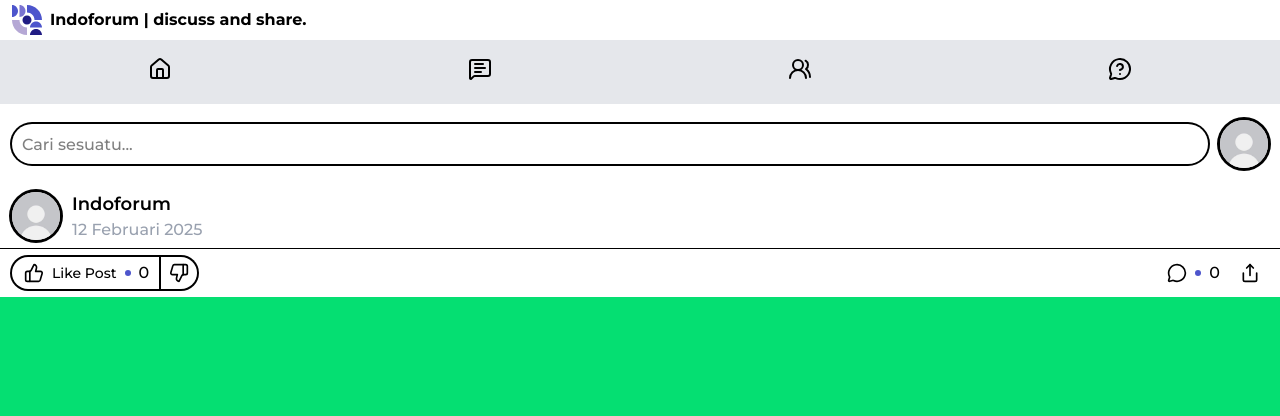
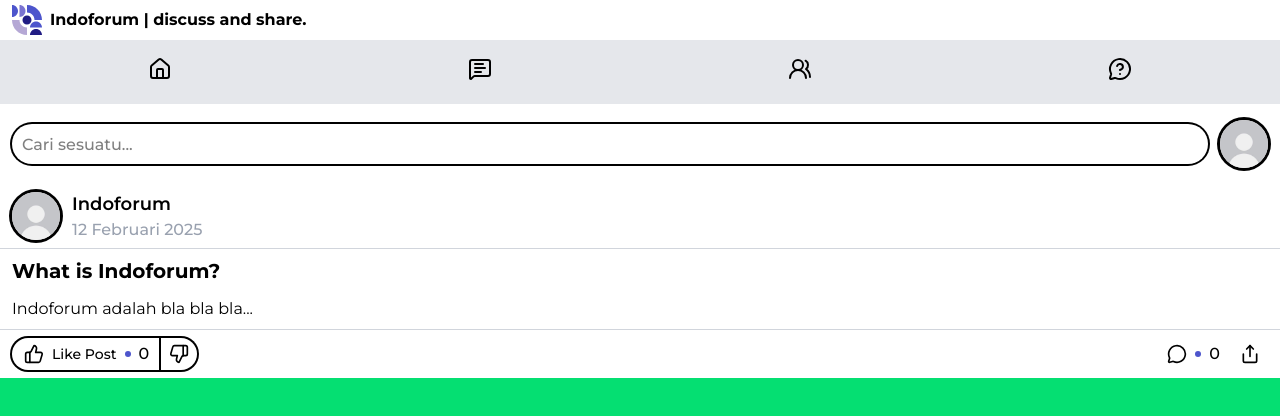
Before and after one commit to MrIrawan/indoforum, a Next.js app: page /post in a window 1280 px wide. Shown: the top 416 px of the page. Built offline with nearby package versions, Linux system fonts and the light colour scheme.

Commit message:
membuat komponen CardContent

```diff
--- a/src/app/post/page.js
+++ b/src/app/post/page.js
@@ -1,5 +1,6 @@
 "use client"
 
+import CardContent from "@/components/container/CardContent/CardContent"
 import CardFooter from "@/components/container/CardFooter/CardFooter"
 import CardHrader from "@/components/container/CardHeader/CardHeader"
 import SearchBar from "@/components/container/SearchBar/SearchBar"
@@ -10,7 +11,7 @@
             <SearchBar />
             <div className="h-full bg-green-400 mt-2">
                 <CardHrader />
-                <hr />
+                <CardContent />
                 <CardFooter />
             </div>
         </div>
--- /dev/null
+++ b/src/components/container/CardContent/CardContent.js
@@ -0,0 +1,18 @@
+"use client"
+
+import ReadMore from "@/components/ui/ReadMore/ReadMore"
+
+export default function CardContent({ data }) {
+    return (
+        <div className="bg-white py-2 px-3 border-y border-y-gray-300">
+            {/* question content */}
+            <h2 className="text-xl font-m-bold mb-3">What is Indoforum?</h2>
+            {/* answer content */}
+            <ReadMore
+                text={`Indoforum adalah bla bla bla...`}
+                amountOfWord={30}
+                textStyle="text-base font-m-reguler text-black"
+            />
+        </div>
+    )
+}
--- a/src/components/ui/ReadMore/ReadMore.js
+++ b/src/components/ui/ReadMore/ReadMore.js
@@ -22,7 +22,7 @@
                         {endText}
                     </span>
                     <span
-                        className="text-primary-color ml-2 cursor-pointer"
+                        className="text-primary-color cursor-pointer"
                         onClick={() => setIsReadMore(!isReadMore)}
                     >
                         {isReadMore ? "read less" : "read more"}
```
